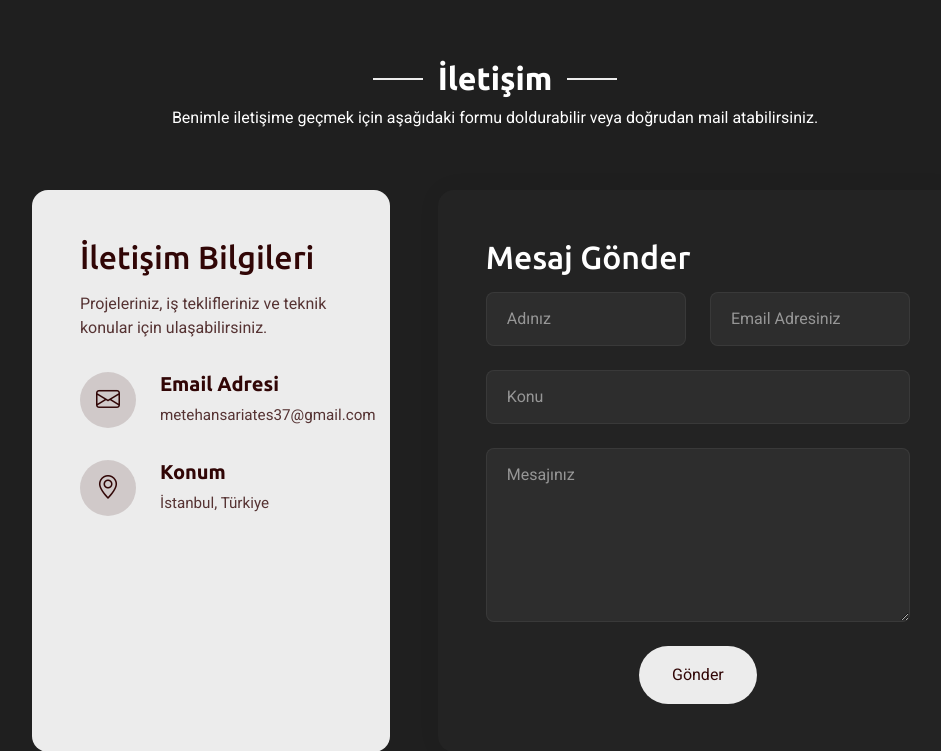
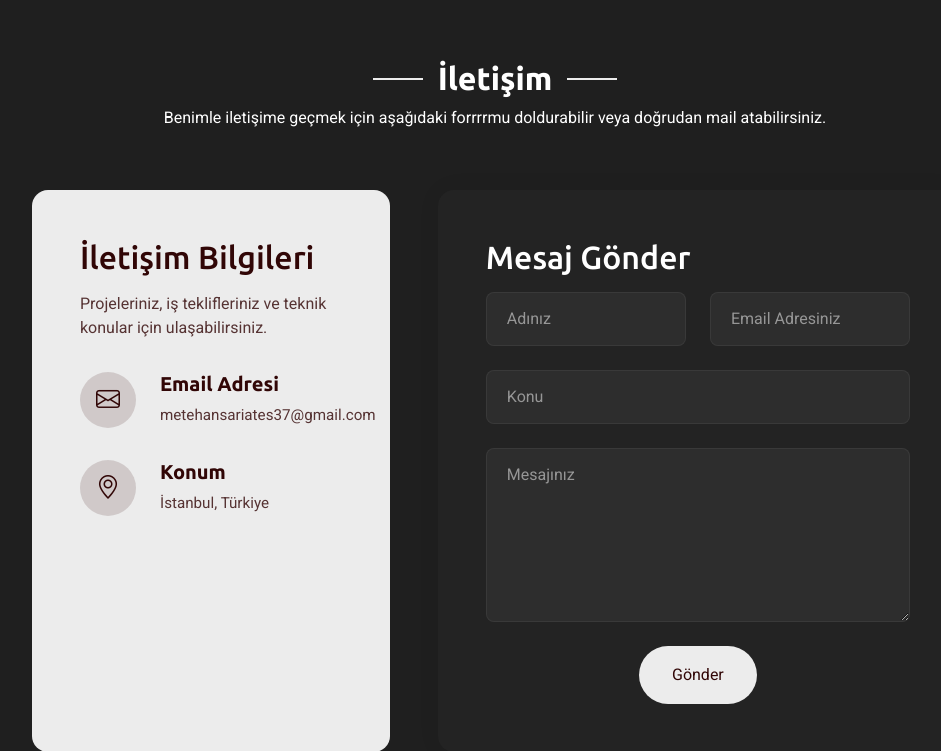
Before and after one commit to ibrahimsariates/-brahim, a Django app: page / in a window 1280 px wide. Shown: the part 3088-3839 px from the top of the page, without its empty margins (310-1251 px from the left). Run offline with Django 5.2, Linux system fonts and the light colour scheme; data that the repository does not hold is empty; some libraries are stand-ins or nearby versions.

```diff
--- a/templates/index.html
+++ b/templates/index.html
@@ -352,7 +352,7 @@
 
       <div class="container section-title" data-aos="fade-up">
         <h2>İletişim</h2>
-        <p>Benimle iletişime geçmek için aşağıdaki formu doldurabilir veya doğrudan mail atabilirsiniz.</p>
+        <p>Benimle iletişime geçmek için aşağıdaki forrrrmu doldurabilir veya doğrudan mail atabilirsiniz.</p>
       </div>
 
       <div class="container">
```
